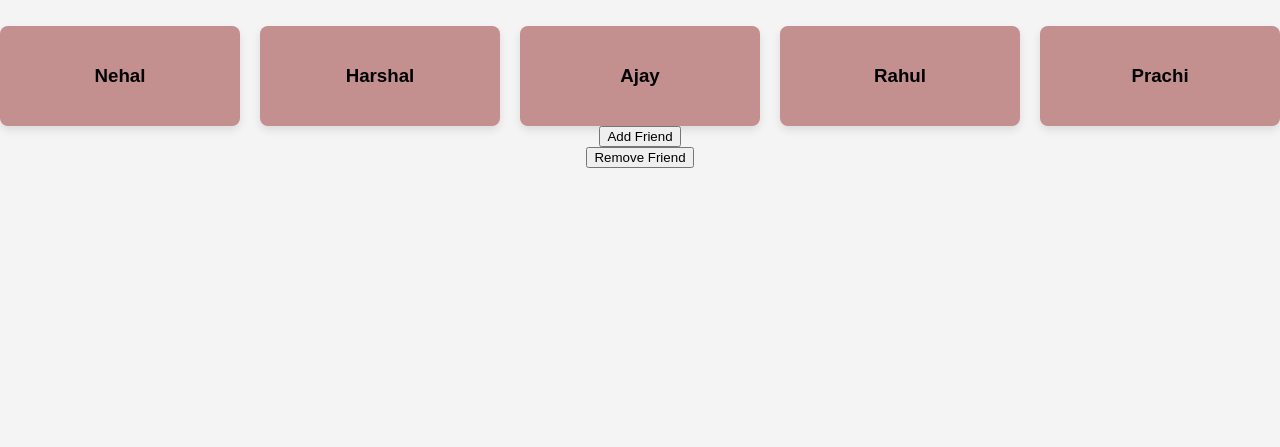
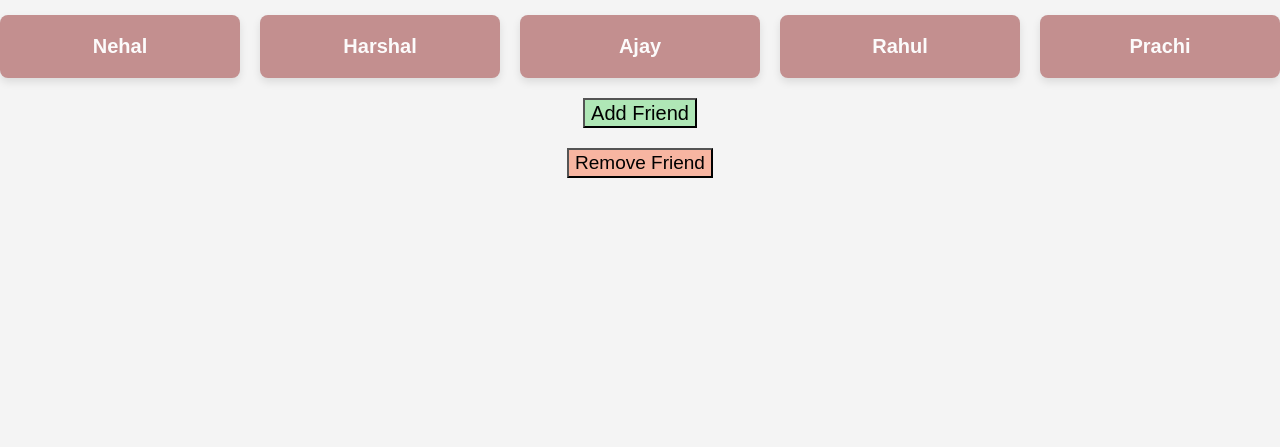
Before and after one commit to Tejas-63/-dynamic-cards-, a plain HTML site: page index.html in a window 1280 px wide. Shown: the part 353-800 px from the top of the page. Drawn offline with Linux system fonts and the light colour scheme.

Commit message:
add basic css

```diff
--- a/index.html
+++ b/index.html
@@ -36,7 +36,32 @@ h1 {
     font-size: 16px;
     transition: transform 0.3s ease;
 }
+.card:hover {
+    transform: scale(1.05);
+}
 
+.card h3 {
+    margin: 0;
+    font-size: 20px;
+    color: #fcfbfb;
+}
+.btn1{
+margin: 20px auto;
+height: 30px;
+
+border-radius: 10px solid rgb(227, 231, 226);
+font-size: 20px;
+background-color: rgba(141, 226, 152, 0.666);
+
+}
+.btn2{
+
+    background-color: rgb(247, 181, 161);
+    height: 30px;
+border-radius: 10px solid rgb(227, 231, 226);
+font-size: 19px;
+
+}
 </style>
 
 </head>
```
